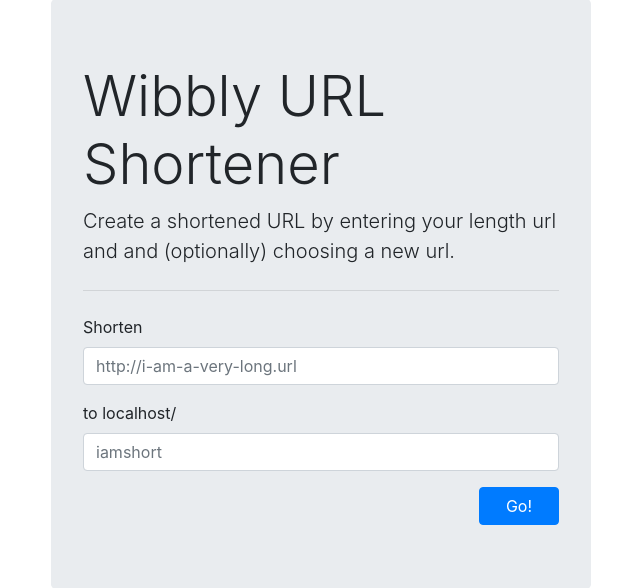
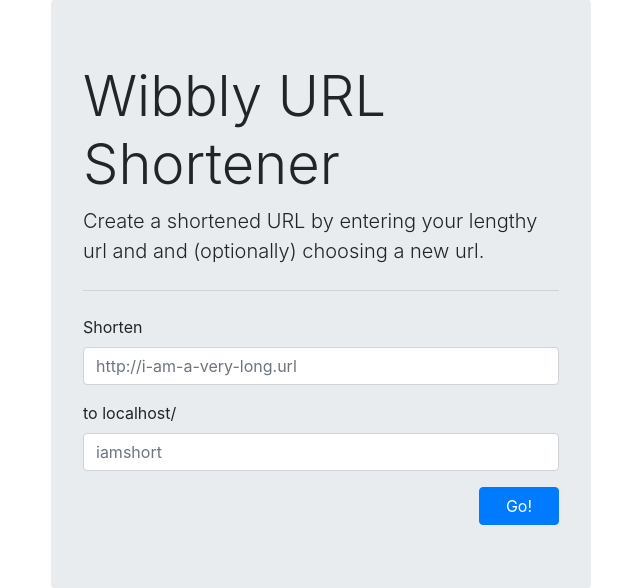
Before and after one commit to charlesastaylor/wibbly-url-shortener, a Flask app: page / in a window 1280 px wide. Shown: the part 90-678 px from the top of the page, without its empty margins (319-959 px from the left). Run offline with Flask 2, Linux system fonts and the light colour scheme; some libraries are stand-ins or nearby versions.

Commit message:
Fix typo

```diff
--- a/templates/index.html.j2
+++ b/templates/index.html.j2
@@ -27,7 +27,7 @@
     <div class="col col-lg-6">
       <div class="jumbotron">
         <h1 class="display-4">Wibbly URL Shortener</h1>
-        <p class="lead">Create a shortened URL by entering your length url and and (optionally) choosing a new url.</p>
+        <p class="lead">Create a shortened URL by entering your lengthy url and and (optionally) choosing a new url.</p>
         <hr class="my-4">
         <form action="" method="post">
           {{ form.hidden_tag() }}
```
